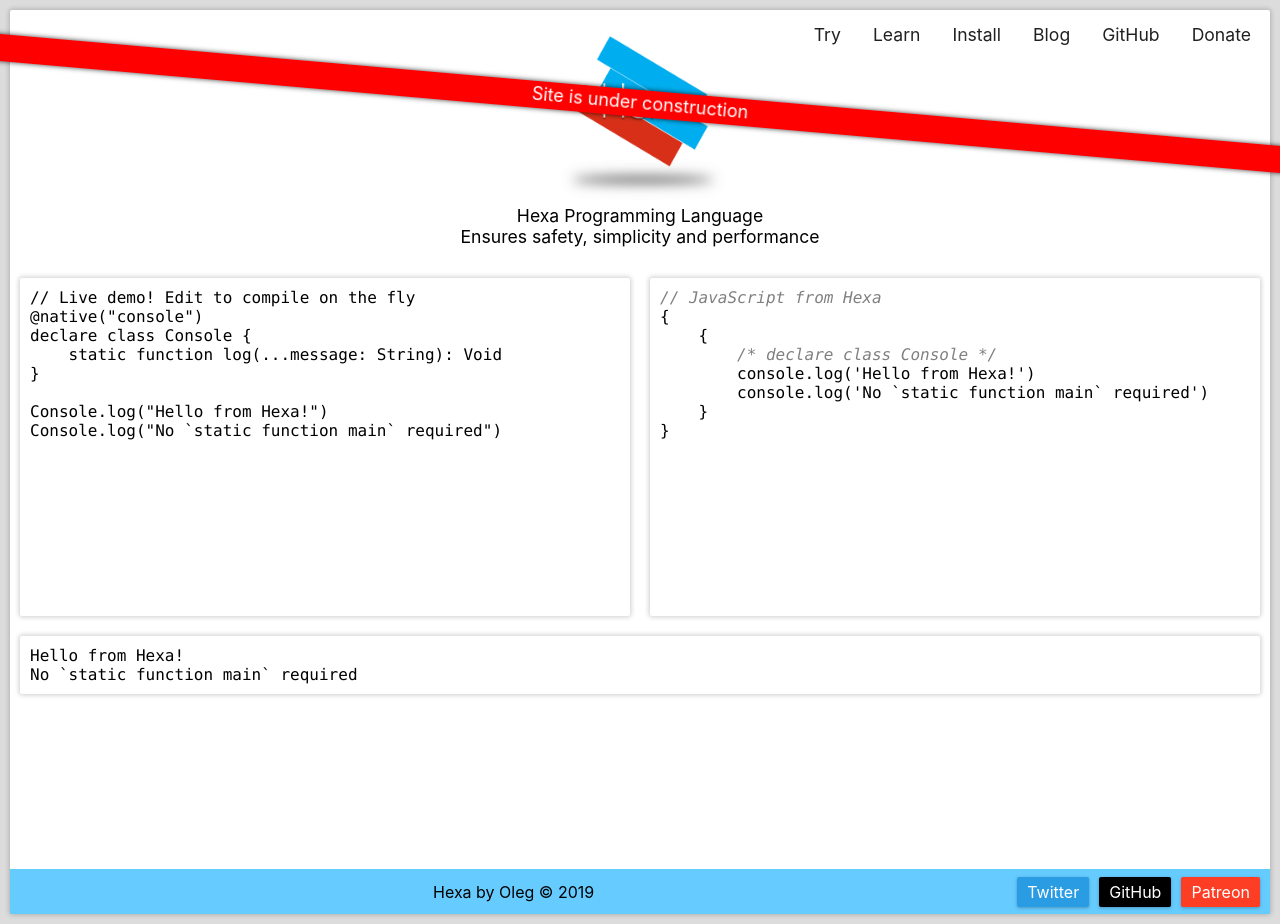
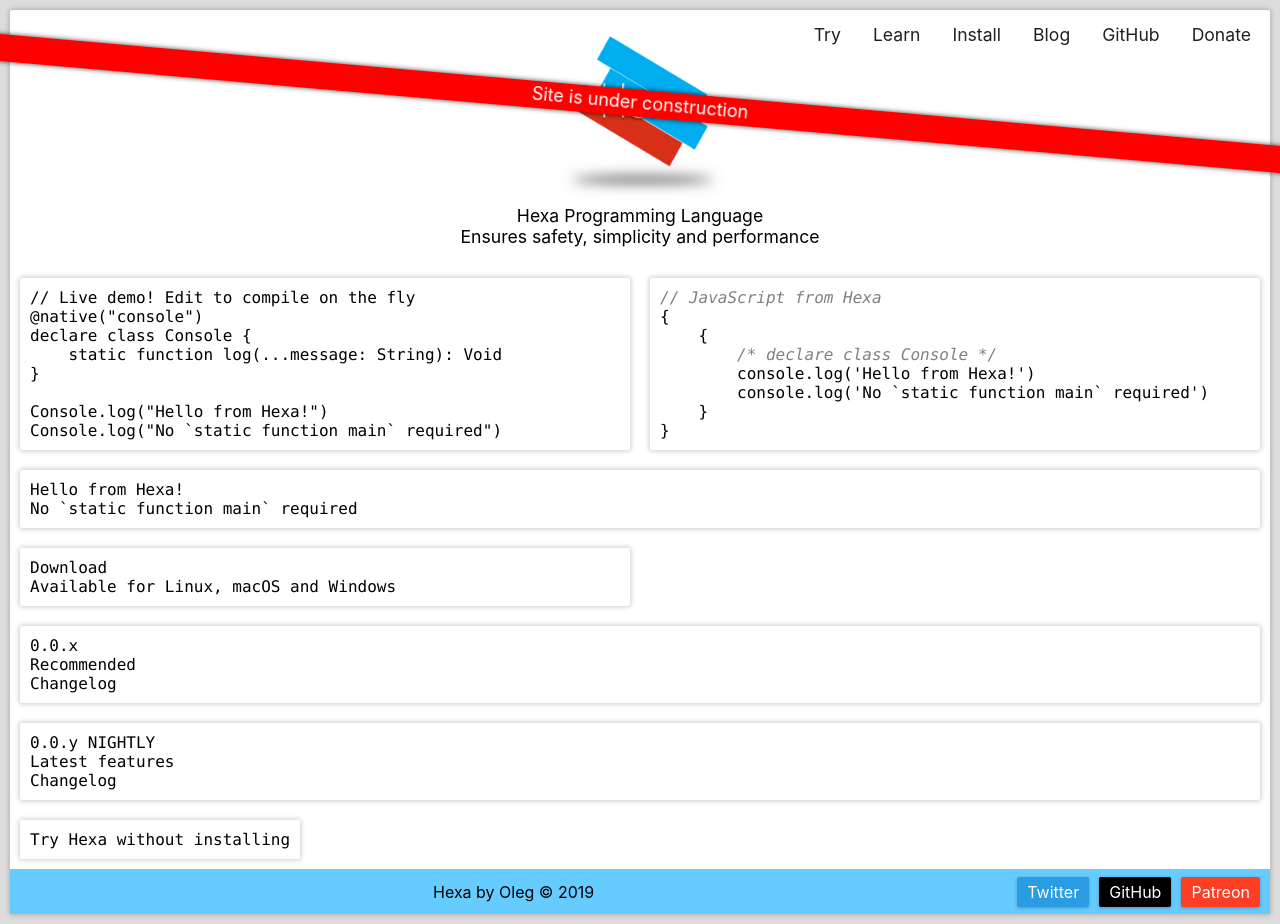
Before and after one commit to hexalang/hexalang.github.io, a Jekyll site: the page built from index.html, in a window 1280 px wide and 924 px high. Built offline with Jekyll 4.4.1, drawn with Linux system fonts in a browser that asks for light colours.

Commit message:
Downloads draft

```diff
--- a/index.html
+++ b/index.html
@@ -37,6 +37,9 @@
         {% include header.html %}
 
         <div class="container">
+
+            <!-- INTERACTIVE DEMO -->
+
             <div class="col-1 col-sm-2 pad">
                 <div class="shadow fullheight">
                     <div id="editor" class="pad code editor" contenteditable="true">// Live demo! Edit to compile on the fly<br/>
@@ -61,6 +64,47 @@
                     </div>
                 </div>
             </div>
+
+            <!-- DOWNLOADS -->
+
+            <div class="col-1">
+                <div class="shadow margin">
+                    <div id="download" class="pad code output">
+                        <div><h2>Download</h2></div>
+                        <div>Available for Linux, macOS and Windows</div>
+                    </div>
+                </div>
+            </div>
+            <div class="col-2 col-sm-2 pad">
+                <div class="shadow fullheight">
+                    <div id="stable" class="pad code output">
+                        <a href="#install-stable">
+                            <div>0.0.x</div>
+                            <div>Recommended</div>
+                        </a>
+                        <div><a href="#changelog-stable">Changelog</a></div>
+                    </div>
+                </div>
+            </div>
+            <div class="col-2 col-sm-2 pad">
+                <div class="shadow fullheight">
+                    <div id="unstable" class="pad code output">
+                        <a href="#install-unstable">
+                            <div>0.0.y NIGHTLY</div>
+                            <div>Latest features</div>
+                        </a>
+                        <div><a href="#changelog-unstable">Changelog</a></div>
+                    </div>
+                </div>
+            </div>
+            <div class="col-3">
+                <div class="shadow margin">
+                    <div id="without" class="pad code output">
+                        <a href="/try">Try Hexa without installing</a>
+                    </div>
+                </div>
+            </div>
+
         </div>
         <div id="overview"></div>
         <div id="install"></div>
```
